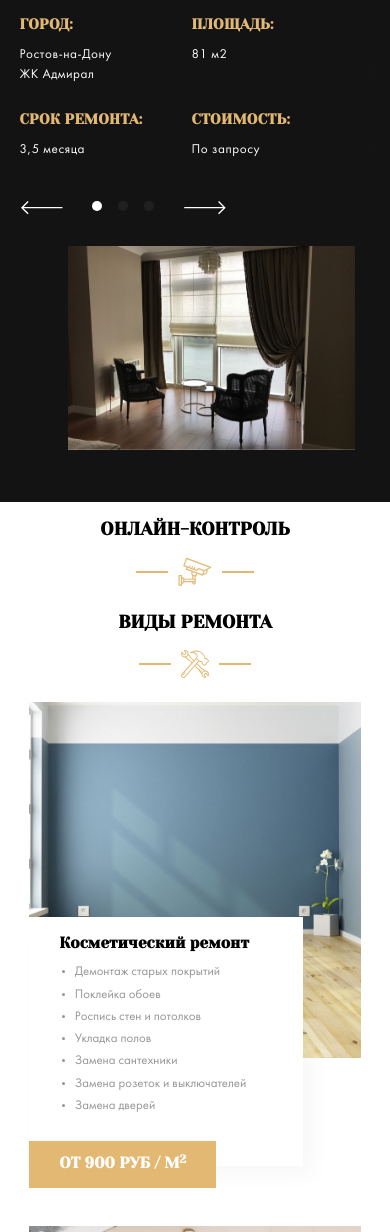
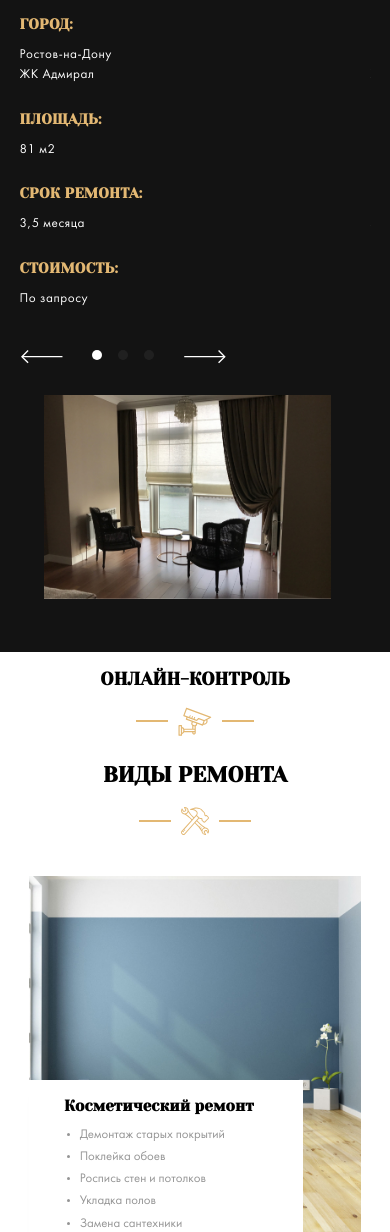
Before and after one commit to Irishjimdegriz/repair-design, a website: page index.html in a window 390 px wide. Shown: the part 768-2000 px from the top of the page. Drawn offline with nearby package versions, Linux system fonts and the light colour scheme; files whose address does not match are found by name.

Commit message:
fix: fixed all errors except design-project block

```diff
--- a/index.html
+++ b/index.html
@@ -206,7 +206,7 @@
           <h2 class="section-title__heading">Виды ремонта</h2>
           <!-- /.section-title__heading -->
           <div class="section-title__image">
-            <img src="img/tools.svg" alt="camera">
+            <img src="img/tools.svg" alt="tools">
           </div>
           <!-- /.section-title__image -->
         </div>
--- a/sass/_media.sass
+++ b/sass/_media.sass
@@ -14,6 +14,13 @@
         width: 40%
       &-right
         width: 60%
+  .swiper
+    &-slide
+      &__text
+        &:nth-of-type(2n-1)
+          margin-right: 2rem
+      &__heading
+        font-size: 1.1rem
 
 @media screen and ( max-width: 992px)
   .nav
@@ -41,6 +48,9 @@
   .col
     &-40, &-60
       width: 100%
+    &--padding
+      padding-left: 2rem
+      padding-right: 2rem
   .types, .project
     &__card
       margin-bottom: 5rem
@@ -101,6 +111,10 @@
     &__section-title>.section-title__heading
         font-size: 1.8rem
         color: $light
+  .types
+    &__section-title
+      font-size: 1.2rem
+      margin-bottom: 3.4rem
   .price-tag
     &--long
       padding-left: 3.6rem
@@ -109,12 +123,12 @@
       bottom: -1.42rem
   .card
     &__text
-      padding-right: 0
-      margin-top: -12.1rem
       max-width: 22.8rem
+      margin-top: -13.1rem
       padding-top: 1.5rem
       padding-bottom: 1.6rem
-      padding-left: 2.5rem
+      padding-left: 2.9rem
+      padding-right: 0
     &__list
       padding-left: 0.1rem
       margin-left: 1.2rem
@@ -122,6 +136,10 @@
       margin-bottom: 0.77rem
     &__item
       margin-top: 0.06rem
+    &__price-tag
+      bottom: -1.1rem
+      padding: 0.9rem 2.5rem
+      left: 0.5rem
   .project
     &__container
       width: 95%
@@ -134,6 +152,8 @@
     &__card
       margin-bottom: 6.2rem
   .col
+    &-30
+      margin-bottom: 1.3rem
     &-40, &-60
       width: 100%
     &-40
@@ -178,8 +198,9 @@
       max-width: 100%
       height: 17rem
       //object-fit: contain
-  .col-60
-    margin-top: 1.1rem
+  .col
+    &-60
+      margin-top: 1.1rem
     // &>.swiper-container
     //   margin-bottom: 5rem
   .steps
--- a/sass/templates/_steps.sass
+++ b/sass/templates/_steps.sass
@@ -18,7 +18,7 @@
     margin-bottom: 6.1rem
 .section-title
   &__subtitle
-    font-family: 'FuturaDemiC'
+    font-family: 'Futura Demi'
     font-size: 1.02rem
     text-transform: uppercase
   &__heading
```
Also changed, not shown: css/style.css.
